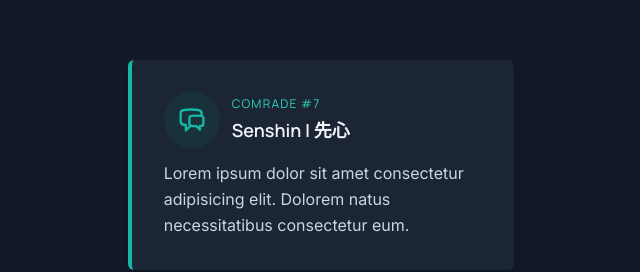
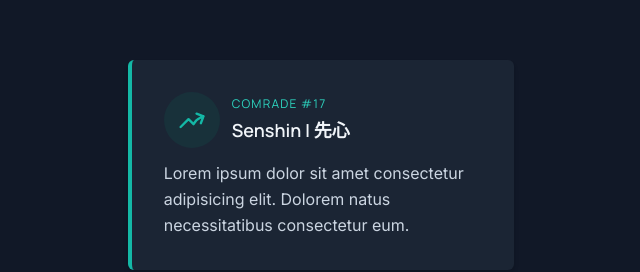
Before and after one commit to manmeet-ms/senshin, a plain HTML site: page index.html in a window 1280 px wide. Shown: the part 235-507 px from the top of the page, 319-959 px from the left. Drawn offline with nearby package versions, Linux system fonts and the light colour scheme; no server answers.

Commit message:
card changes

```diff
--- a/index.html
+++ b/index.html
@@ -46,11 +46,11 @@
                 <div class="flex items-center mb-3">
                   <div class="w-14 h-14 mr-3 inline-flex items-center justify-center rounded-full bg-teal-900 bg-opacity-30 text-teal-500 flex-shrink-0">
                     <svg fill="none" stroke="currentColor" stroke-linecap="round" stroke-linejoin="round" stroke-width="2" class="w-7 h-7" viewBox="0 0 24 24">
-                      <path stroke-linecap="round" stroke-linejoin="round" d="M20.25 8.511c.884.284 1.5 1.128 1.5 2.097v4.286c0 1.136-.847 2.1-1.98 2.193-.34.027-.68.052-1.02.072v3.091l-3-3c-1.354 0-2.694-.055-4.02-.163a2.115 2.115 0 01-.825-.242m9.345-8.334a2.126 2.126 0 00-.476-.095 48.64 48.64 0 00-8.048 0c-1.131.094-1.976 1.057-1.976 2.192v4.286c0 .837.46 1.58 1.155 1.951m9.345-8.334V6.637c0-1.621-1.152-3.026-2.76-3.235A48.455 48.455 0 0011.25 3c-2.115 0-4.198.137-6.24.402-1.608.209-2.76 1.614-2.76 3.235v6.226c0 1.621 1.152 3.026 2.76 3.235.577.075 1.157.14 1.74.194V21l4.155-4.155" />
-                    </svg>
+                      <path stroke-linecap="round" stroke-linejoin="round" d="M2.25 18L9 11.25l4.306 4.307a11.95 11.95 0 015.814-5.519l2.74-1.22m0 0l-5.94-2.28m5.94 2.28l-2.28 5.941" />
+                      </svg>
                   </div>
                   <div class="flex flex-col">
-                    <h2 class="tracking-widest text-xs title-font font-medium text-teal-400 mb-1"> COMRADE #7 </h2>
+                    <h2 class="tracking-widest text-xs title-font font-medium text-teal-400 mb-1"> COMRADE #17 </h2>
                     <h2 class="text-slate-100 text-lg title-font font-semibold">Senshin | 先心</h2>
                   </div>
                 </div>
```
